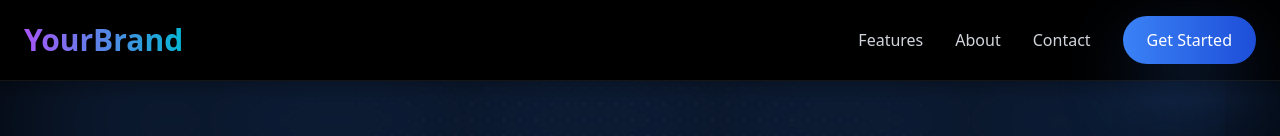
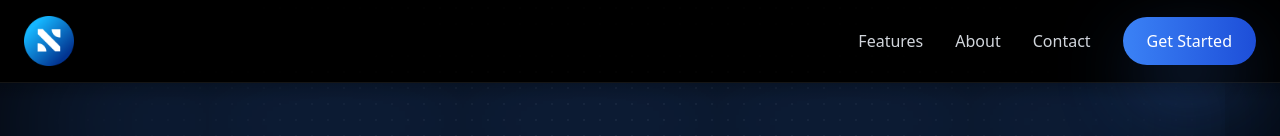
Before and after one commit to wubeabera123/insight-bridge-demo, a Next.js app: page / in a window 1280 px wide. Shown: the top 136 px of the page. Built offline with nearby package versions, Linux system fonts and the light colour scheme.

Commit message:
feat: logo

```diff
--- a/src/app/components/header.tsx
+++ b/src/app/components/header.tsx
@@ -3,6 +3,8 @@ import { useState, useEffect } from "react";
 import { motion } from "framer-motion";
 import { cn } from "@/lib/utils";
 import Link from "next/link";
+import Image from "next/image";
+import Logo from "../../../public/logo.png";
 
 const Header = () => {
   const [scrollProgress, setScrollProgress] = useState(0);
@@ -27,9 +29,7 @@ const Header = () => {
       animate={{ y: 0 }}
       className={cn(
         "fixed top-0 left-0 right-0 z-50 px-6 py-4",
-        scrollProgress < 1
-          ? "bg-black/30 backdrop-blur-xl border-b border-white/10"
-          : "bg-transparent backdrop-blur-lg bg-black/20",
+        "backdrop-blur-xl border-b border-white/10",
         "after:absolute after:bottom-[-20px] after:left-0 after:right-0 after:h-[20px] after:bg-gradient-to-b after:from-black/20 after:to-transparent after:pointer-events-none"
       )}
       style={{
@@ -37,8 +37,16 @@ const Header = () => {
       }}
     >
       <div className="max-w-7xl mx-auto flex items-center justify-between">
-        <Link href="/" className="text-3xl font-bold bg-clip-text text-transparent bg-gradient-to-r from-purple-500 to-cyan-500">
-          YourBrand
+        <Link href="/" className="flex text-3xl font-bold bg-clip-text text-transparent ">
+          <Image
+            src={Logo}
+            alt="Bot Interface"
+            height={50}
+            width={50}
+            className="rounded-2xl object-cover"
+            draggable={false}
+            priority
+          />
         </Link>
 
         <nav className="hidden md:flex items-center gap-8">
```
Also changed, not shown: public/logo.png (added).
